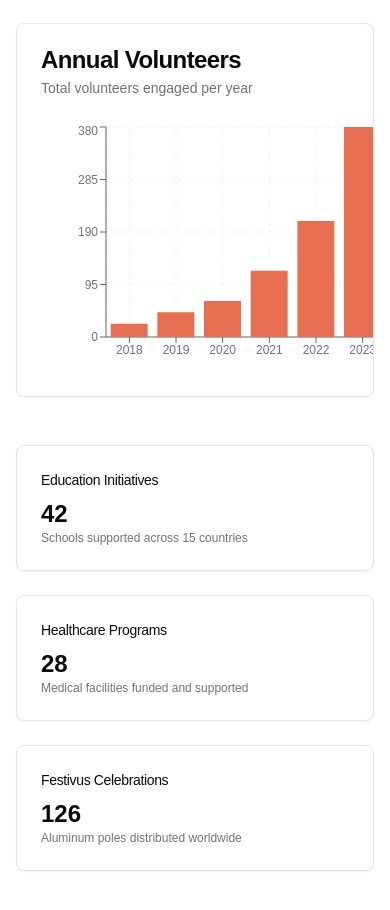
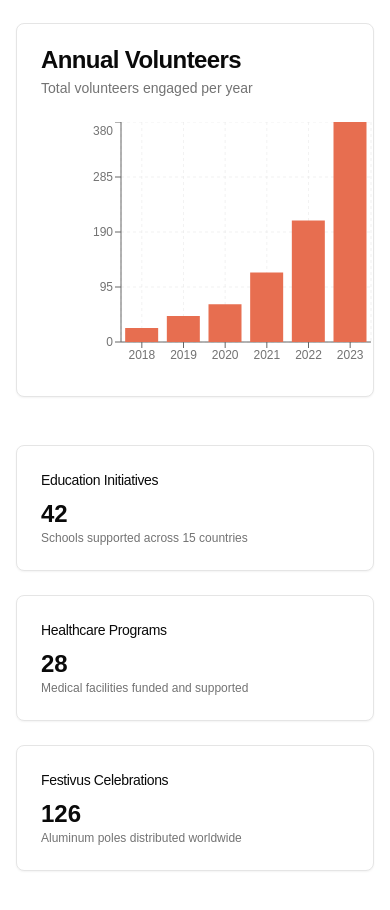
Before and after one commit to mosjellenjo/human-fund-backend, a Next.js app: page / in a window 390 px wide. Shown: the part 2100-3010 px from the top of the page. Built offline with nearby package versions, Linux system fonts and the light colour scheme.

Commit message:
Mobile optimized charts 2

```diff
--- a/components/impact-section.tsx
+++ b/components/impact-section.tsx
@@ -61,7 +61,7 @@ export function ImpactSection() {
                       className="h-[250px] sm:h-[400px] w-full"
                     >
                       <ResponsiveContainer width="100%" height="100%">
-                        <BarChart data={impactData}>
+                        <BarChart data={impactData} margin={{ left: 20, right: 20 }}>
                           <CartesianGrid strokeDasharray="3 3" />
                           <XAxis dataKey="year" />
                           <YAxis tickFormatter={(value) => (value / 10).toString()} />
@@ -92,7 +92,7 @@ export function ImpactSection() {
                       className="h-[250px] sm:h-[400px] w-full"
                     >
                       <ResponsiveContainer width="100%" height="100%">
-                        <BarChart data={impactData}>
+                        <BarChart data={impactData} margin={{ left: 20, right: 20 }}>
                           <CartesianGrid strokeDasharray="3 3" />
                           <XAxis dataKey="year" />
                           <YAxis tickFormatter={(value) => (value / 2).toString()} />
```
